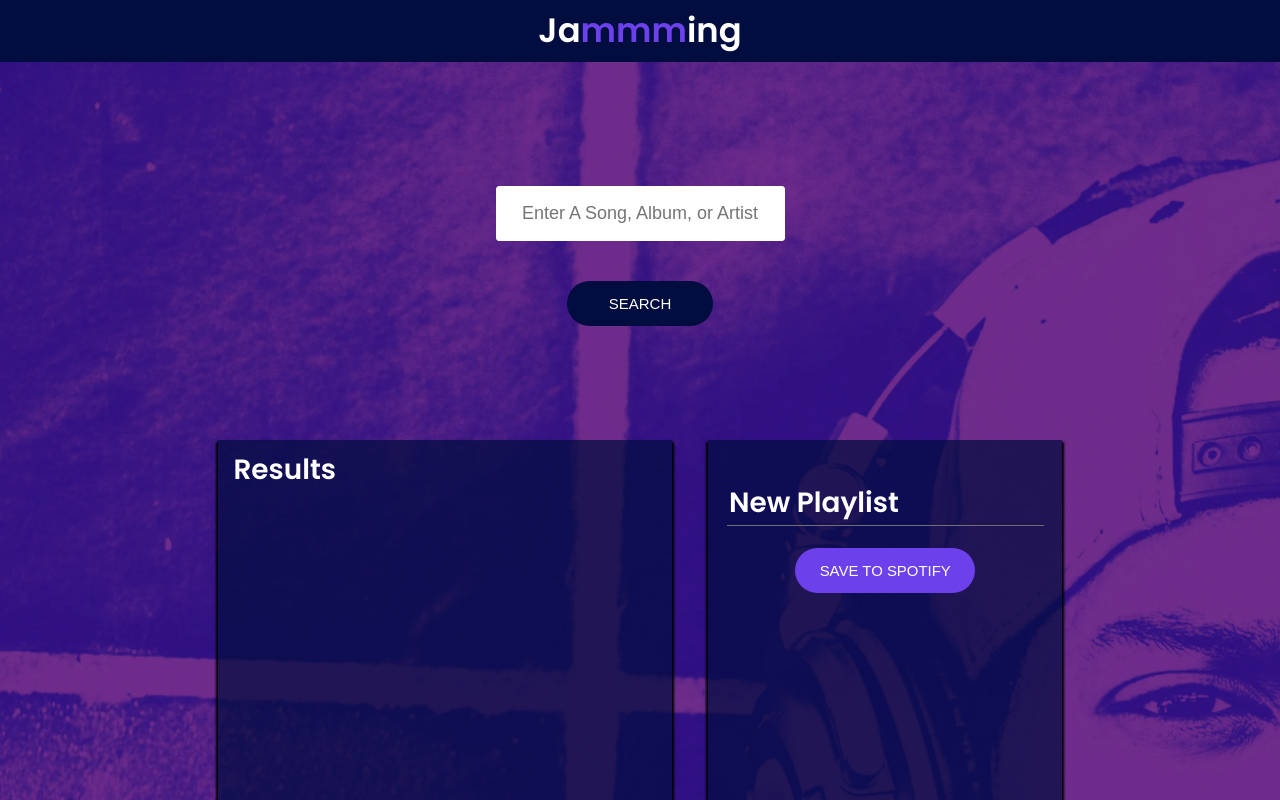
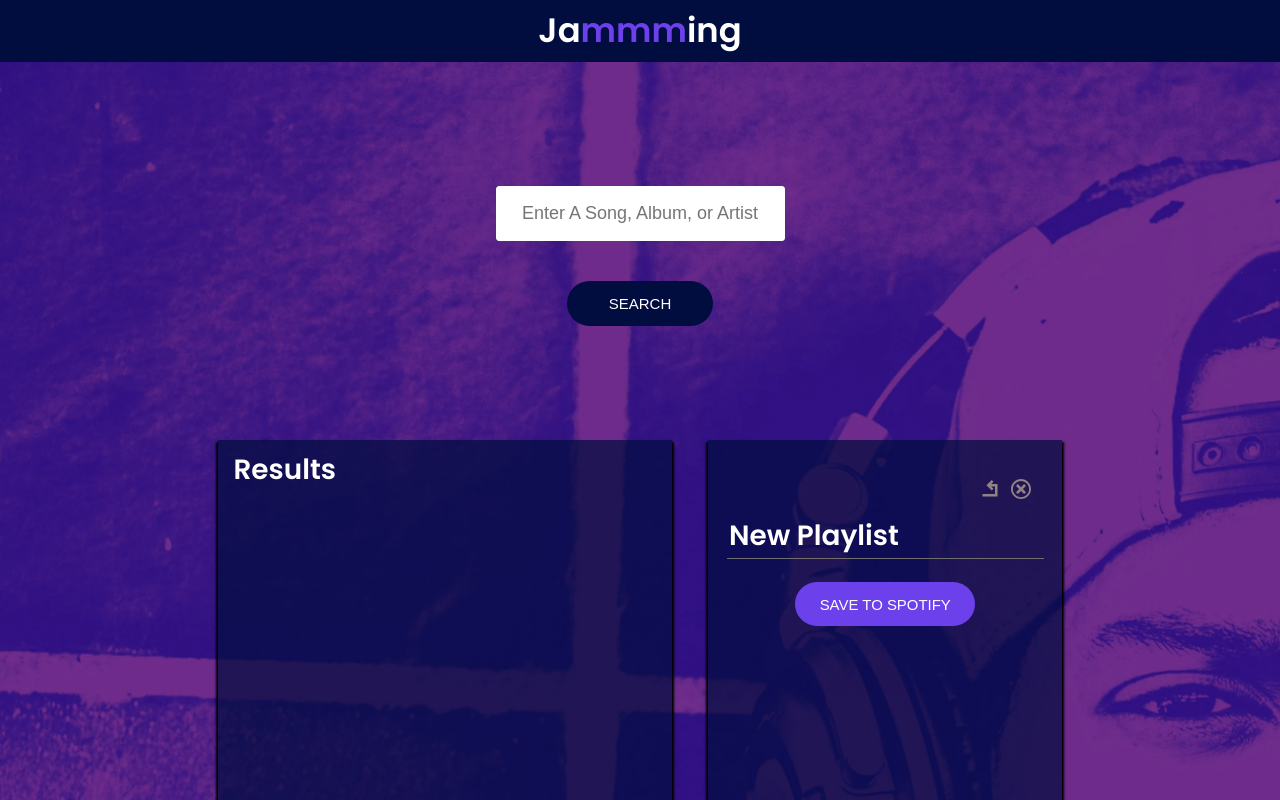
Before and after one commit to list109/tunnning, a React (Create React App) app: page / in a window 1280 px wide. Shown: the top 800 px of the page. Built offline with nearby package versions, Linux system fonts and the light colour scheme.

Commit message:
the playlist's buttons to undo and remove

```diff
--- a/src/components/App/App.js
+++ b/src/components/App/App.js
@@ -88,6 +88,20 @@ export class App extends React.Component {
     this.setState(state)
   }
 
+  undoPlaylist = playlistName => {
+    const { searchResults, playlistTracks } = this.state
+
+    this.setState({
+      playlistName,
+      searchResults: [...searchResults, ...playlistTracks],
+      playlistTracks: []
+    })
+  }
+
+  removePlaylist = () => {
+    this.setState({ playlistTracks: [] })
+  }
+
   playerPlayButton = () => this.setState({ paused: !this.state.paused })
 
   playerNextButton = () => {
@@ -159,8 +173,11 @@ export class App extends React.Component {
             />
             <Playlist
               name={playlistName}
+              defaultName={this.playlistName}
               tracks={playlistTracks}
-              onRemove={this.removeTrack}
+              onRemove={this.removePlaylist}
+              onUndo={this.undoPlaylist}
+              onRemoveTrack={this.removeTrack}
               onNameChange={this.updatePlaylistName}
               onSave={this.savePlaylist}
               onKeyDown={this.getEnterDownHandler(this.savePlaylist)}
--- a/src/components/Icons/Icons.js
+++ b/src/components/Icons/Icons.js
@@ -59,6 +59,21 @@ export const Icons = {
     </svg>
   ),
 
+  undo: viewBox => (
+    <svg xmlns="http://www.w3.org/2000/svg" viewBox={viewBox}>
+      <title>undo</title>
+      <path d="M28 8v20h-24v-4h20v-12h-6.071l3.657 3.66-2.828 2.83-8.485-8.484 8.485-8.485 2.828 2.826-3.657 3.653h10.071z"></path>
+    </svg>
+  ),
+
+  remove: viewBox => (
+    <svg xmlns="http://www.w3.org/2000/svg" viewBox={viewBox}>
+      <title>remove</title>
+      <path d="M16 0c-8.837 0-16 7.163-16 16s7.163 16 16 16 16-7.163 16-16-7.163-16-16-16zM16 29c-7.18 0-13-5.82-13-13s5.82-13 13-13 13 5.82 13 13-5.82 13-13 13z"></path>
+      <path d="M21 8l-5 5-5-5-3 3 5 5-5 5 3 3 5-5 5 5 3-3-5-5 5-5z"></path>
+    </svg>
+  ),
+
   get(iconName, w = 32, h) {
     const viewBox = `0 0 ${w} ${h || w}`
     return this[iconName](viewBox)
--- a/src/components/Playlist/Playlist.css
+++ b/src/components/Playlist/Playlist.css
@@ -6,9 +6,11 @@
   overflow-y: scroll;
   width: 37%;
   max-height: 950px;
-  padding: 2.27rem 1.16rem;
+  /* padding: 2.27rem 1.16rem; */
+  padding: 1.8rem 1.16rem;
   background-color: rgba(1, 12, 63, 0.7);
   box-shadow: 0 4px 2px 2px #000000;
+  transition: height 1s ease-out;
 }
 
 .Playlist.loading::before {
@@ -25,6 +27,34 @@
   color: rgba(265, 265, 265, 0.5);
   fill: rgba(265, 265, 265, 0.5);
   border-color: rgba(265, 265, 265, 0.5);
+}
+
+.Playlist-panel {
+  align-self: flex-end;
+  padding-bottom: 0.47rem;
+}
+
+.Playlist-panel button {
+  position: relative;
+  box-sizing: content-box;
+  width: 20px;
+  height: 20px;
+  padding: 0.5em 0.8em;
+  fill: #fff;
+  cursor: pointer;
+  transition: fill 0.25s, color 0.25s;
+}
+
+.Playlist-panel button:last-child {
+  padding-left: 0;
+}
+
+.Playlist-panel button:disabled {
+  fill: rgb(146, 131, 131);
+}
+
+.Playlist-panel button:not(:disabled):hover {
+  fill: rgba(265, 265, 265, 0.5);
 }
 
 .Playlist input {
--- a/src/components/Playlist/Playlist.js
+++ b/src/components/Playlist/Playlist.js
@@ -1,11 +1,15 @@
 import React from 'react'
 import { TrackList } from '../TrackList/TrackList'
+import { Icons } from '../Icons/Icons'
 import './Playlist.css'
 
 export function Playlist({
   name,
+  defaultName,
   tracks,
   onRemove,
+  onUndo,
+  onRemoveTrack,
   onNameChange,
   onSave,
   onKeyDown,
@@ -15,14 +19,31 @@ export function Playlist({
 }) {
   const handleNameChange = ({ target }) => onNameChange(target.value)
   const handleKeyDown = ({ code }) => onKeyDown(code)
+  const handleUndo = () => onUndo(defaultName)
 
+  const disableRemove = tracks.length === 0
+  const disableUndo = disableRemove && name === defaultName
+  debugger
   return (
     <div className={`Playlist ${isSaving ? 'loading' : ''}`}>
+      <div className="Playlist-panel">
+        <button type="button" className="Playlist-undo" onClick={handleUndo} disabled={disableUndo}>
+          {Icons.get('undo')}
+        </button>
+        <button
+          type="button"
+          className="Playlist-remove"
+          onClick={onRemove}
+          disabled={disableRemove}
+        >
+          {Icons.get('remove')}
+        </button>
+      </div>
       <input value={name} onChange={handleNameChange} onKeyDown={handleKeyDown} />
       <TrackList
         tracks={tracks}
         isRemoval={true}
-        onRemove={onRemove}
+        onRemove={onRemoveTrack}
         onPlayButton={onPlayButton}
         playingTrackID={playingTrackID}
       />
```
